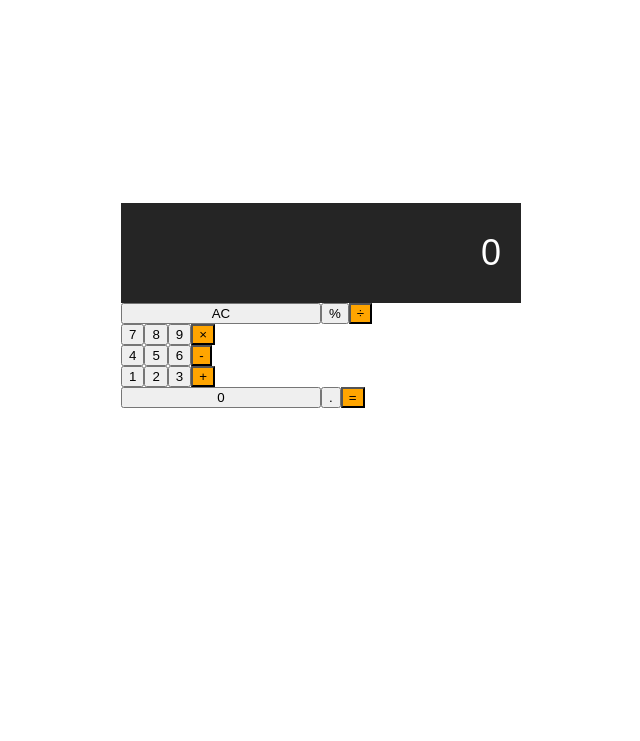
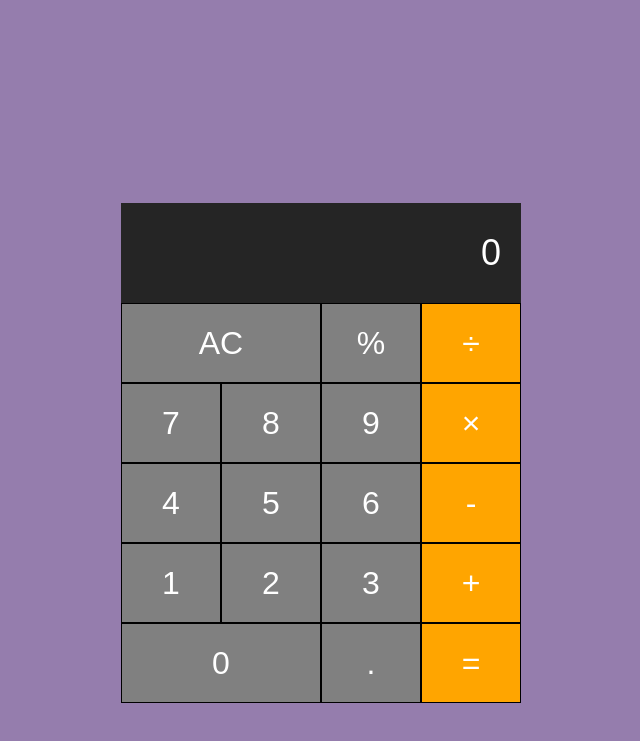
Before and after one commit to shinebright-git/calculator, a plain HTML site: page index.html in a window 1280 px wide. Shown: the part 5-746 px from the top of the page, without its empty margins (319-959 px from the left). Drawn offline with Linux system fonts and the light colour scheme.

Commit message:
Update stylesheet.css

```diff
--- a/stylesheet.css
+++ b/stylesheet.css
@@ -1,11 +1,15 @@
-.calculator{
+body {
+     background: #957DAD;
+}
+
+.calculator {
 	text-align: center;
 	margin: 0 auto;
 	padding-top: 200px;
 	width: 400px;
 }
 
-.calculator-screen{
+.calculator-screen {
 	width: 100%;
 	height: 100px;
 	background-color: #252525;
@@ -17,15 +21,15 @@
 	box-sizing: border-box;
 }
 
-.calculator-keys{
+.calculator-keys {
 	width: 100%;
 }
 
-.row{
+.row {
 	display: flex;
 }
 
-.button{
+button {
 	height: 80px;
 	background-color: gray;
 	border: 1px solid black;
@@ -35,18 +39,25 @@
 	outline: none;
 }
 
-.button:hover{
+.all-clear, .zero-btn {
+	width: 50%;
+}
+
+.operator, .equal-sign {
+	background-color: orange;
+}
+
+button:hover {
 	background-color: darkgray;
 }
 
-.all-clear, .zero-btn{
-  width: 50%;
+.operator:hover, .equal-sign:hover {
+	background-color: darkorange;
 }
 
-.operator, .equal-sign{
-  background-color: orange;
+.container {
+  width: 100%;
+  padding: 1px 15px;
+  margin: 0 auto;
+  text-align: center;
 }
-
-.operator:hover{
-  background-color: darkorange;
-}
```
Lines whose indentation alone changed are shown as unchanged.
